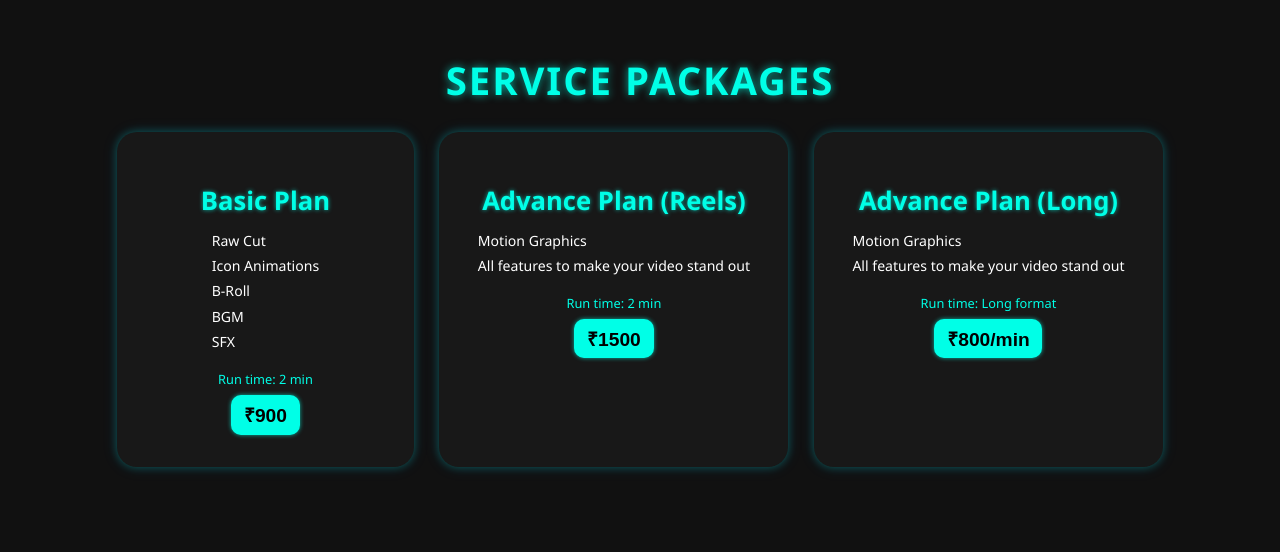
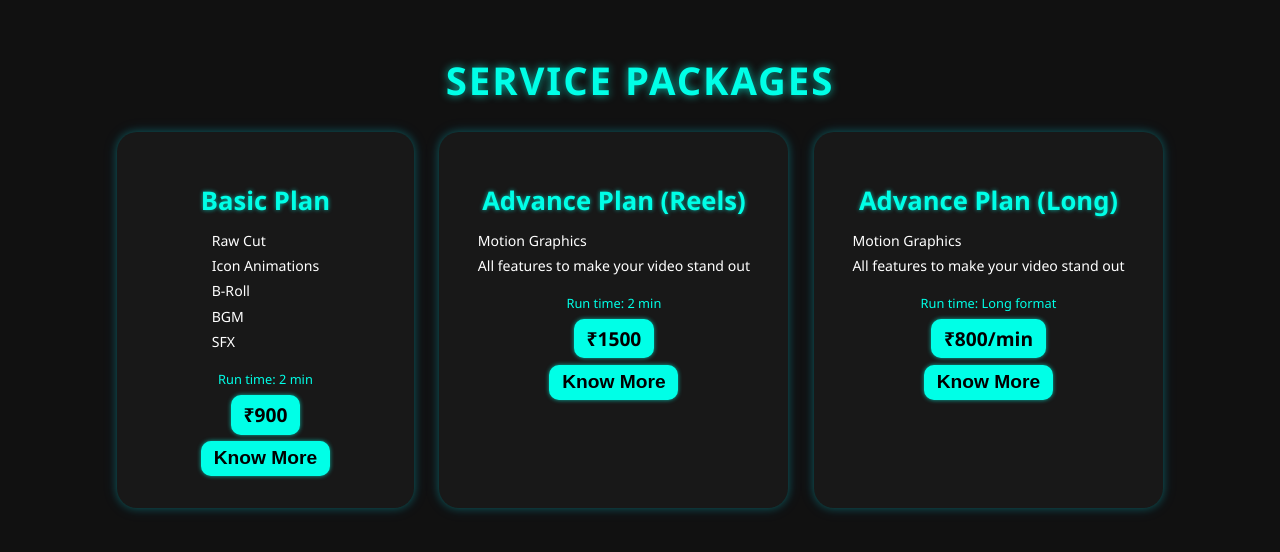
Before and after one commit to rick793/rickkedits, a plain HTML site: page index.html in a window 1280 px wide. Shown: the part 829-1381 px from the top of the page. Drawn offline with Linux system fonts and the light colour scheme.

Commit message:
Update index.html

```diff
--- a/index.html
+++ b/index.html
@@ -135,10 +135,22 @@
         margin-bottom: 0.5vw;
         box-shadow: 0 0 4px #00ffe7aa;
         border: none;
+        transition: background 0.2s, color 0.2s;
+      }
+      .package-knowmore {
+        font-size: 1.5vw;
+        font-weight: bold;
+        color: #000000;
+        background: #00ffe7;
+        border-radius: 10px;
+        padding: 0.5vw 1vw;
+        margin-bottom: 0.5vw;
+        box-shadow: 0 0 4px #00ffe7aa;
+        border: none;
         cursor: pointer;
         transition: background 0.2s, color 0.2s;
       }
-      .package-price:hover {
+      .package-knowmore:hover {
         background: #009dff;
         color: #fff;
       }
@@ -150,6 +162,7 @@
         .package-features { font-size: 4vw; }
         .package-runtime { font-size: 3vw; }
         .package-price { font-size: 4vw; padding: 2vw 4vw; }
+        .package-knowmore { font-size: 4vw; padding: 2vw 4vw; }
       }
     </style>
   </head>
@@ -176,7 +189,8 @@
             <li>SFX</li>
           </ul>
           <div class="package-runtime">Run time: 2 min</div>
-          <button class="package-price" data-package="Basic Plan">&#8377;900</button>
+          <div class="package-price">&#8377;900</div>
+          <button class="package-knowmore" data-package="Basic Plan" data-price="900">Know More</button>
         </div>
         <div class="package-card">
           <h3 class="package-name">Advance Plan (Reels)</h3>
@@ -185,7 +199,8 @@
             <li>All features to make your video stand out</li>
           </ul>
           <div class="package-runtime">Run time: 2 min</div>
-          <button class="package-price" data-package="Advance Plan (Reels)">&#8377;1500</button>
+          <div class="package-price">&#8377;1500</div>
+          <button class="package-knowmore" data-package="Advance Plan (Reels)" data-price="1500">Know More</button>
         </div>
         <div class="package-card">
           <h3 class="package-name">Advance Plan (Long)</h3>
@@ -194,7 +209,8 @@
             <li>All features to make your video stand out</li>
           </ul>
           <div class="package-runtime">Run time: Long format</div>
-          <button class="package-price" data-package="Advance Plan (Long)">&#8377;800/min</button>
+          <div class="package-price">&#8377;800/min</div>
+          <button class="package-knowmore" data-package="Advance Plan (Long)" data-price="800/min">Know More</button>
         </div>
       </div>
     </section>
@@ -203,11 +219,12 @@
         document.getElementById('packages').scrollIntoView({ behavior: 'smooth' });
       };
 
-      // WhatsApp redirect for package buttons
-      document.querySelectorAll('.package-price').forEach(function(btn) {
+      // WhatsApp redirect for know more buttons
+      document.querySelectorAll('.package-knowmore').forEach(function(btn) {
         btn.onclick = function() {
-          var price = btn.innerText.trim();
-          var message = encodeURIComponent('Hi, I’m interested in learning more about your [' + price + '] plan.');
+          var packageName = btn.getAttribute('data-package');
+          var price = btn.getAttribute('data-price');
+          var message = encodeURIComponent('Hi, I’m interested in learning more about your [' + packageName + '] plan (₹' + price + ').');
           var whatsappNumber = '916289603700';
           var url = 'https://wa.me/' + whatsappNumber + '?text=' + message;
           window.open(url, '_blank');
```
